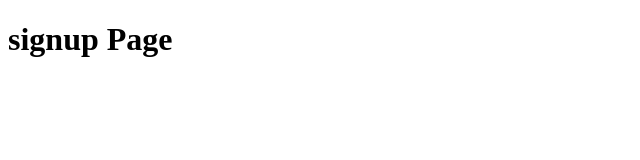
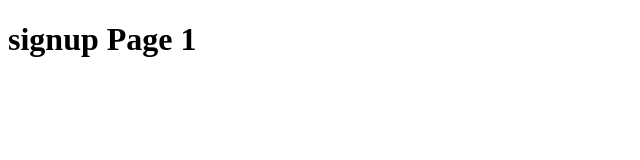
Before and after one commit to wintase/Gitbranchsproject, a plain HTML site: page signup.html in a window 1280 px wide. Shown: the full height of the page, 0-640 px from the left. Drawn offline with Linux system fonts and the light colour scheme.

Commit message:
adding signup page

```diff
--- a/signup.html
+++ b/signup.html
@@ -6,6 +6,6 @@
     <title>Git Branches Project</title>
 </head>
 <body>
-    <h1>signup Page</h1>
+    <h1>signup Page 1</h1>
 </body>
 </html>
```
